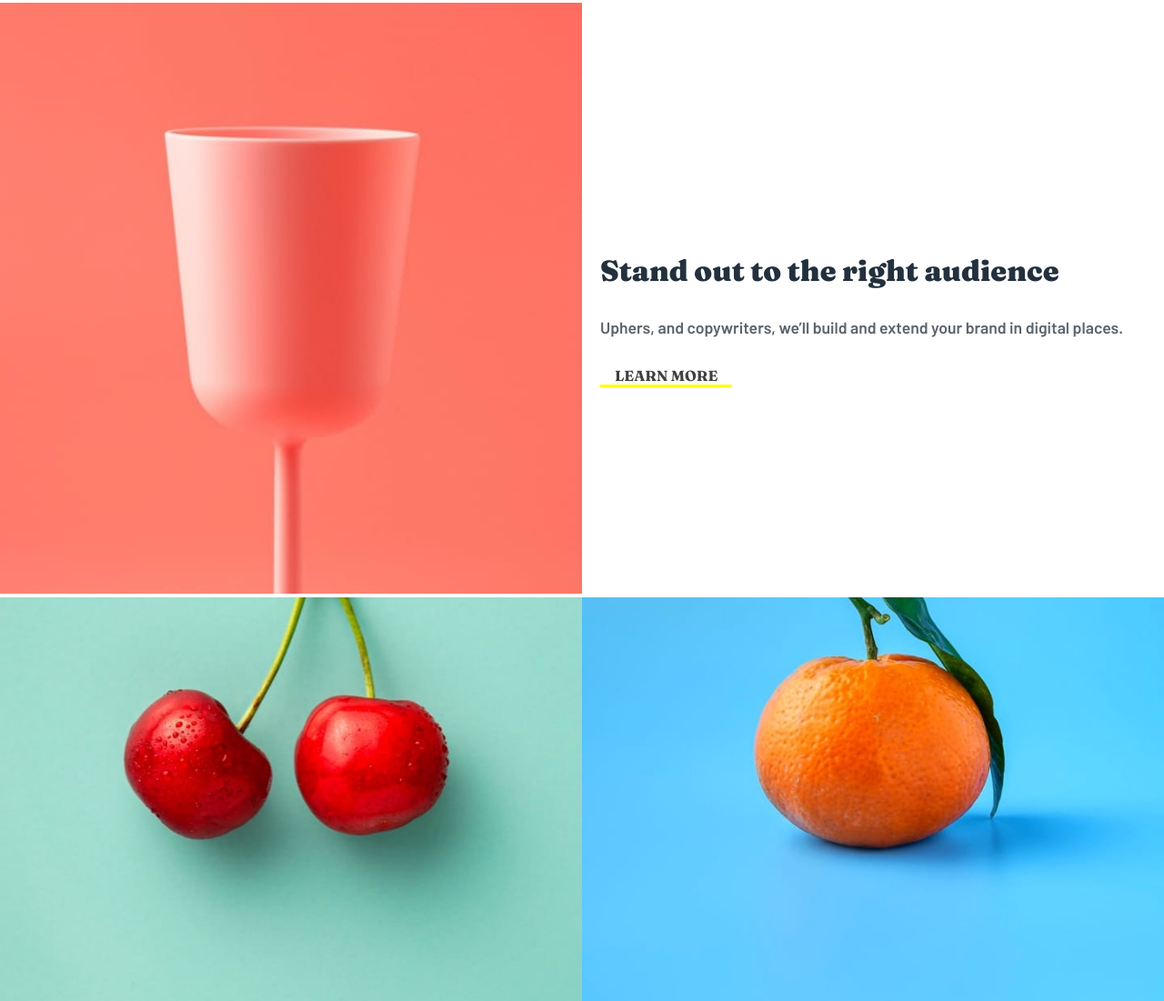
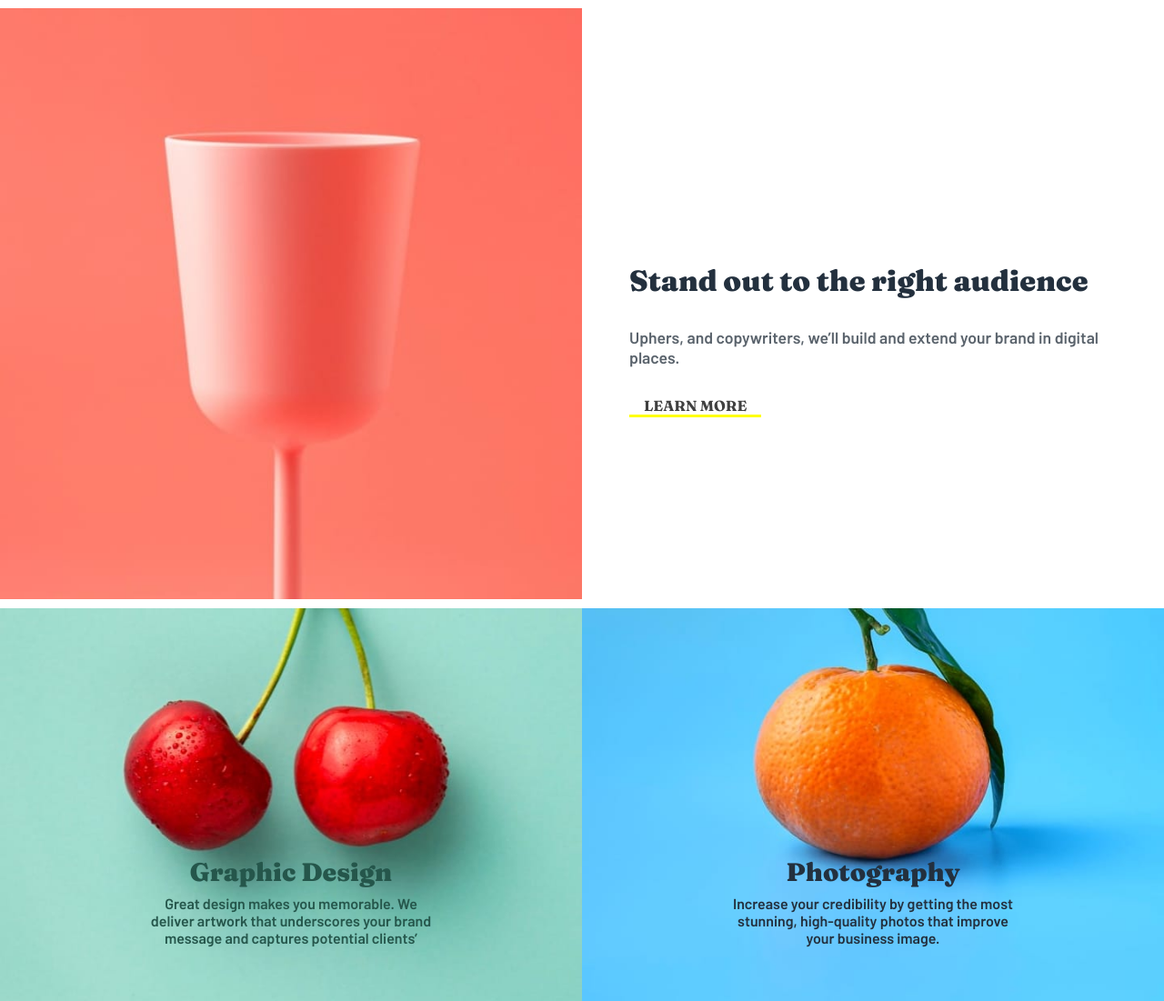
Before and after one commit to IkromBey/Sunny-side-agency-landing-page, a plain HTML site: page index.html in a window 1280 px wide. Shown: the part 1451-2552 px from the top of the page at 91% size. Drawn offline with Linux system fonts and the light colour scheme.

Commit message:
fix padding of column

```diff
--- a/css/style.css
+++ b/css/style.css
@@ -27,6 +27,7 @@
 body {
   background-color: var(--background);
   font-size: 16px;
+  /* background:hsl(213, 9%, 39%); */
 }
 h1, h2 {
   font-family: "Fraunces", serif;
@@ -34,10 +35,12 @@ h1, h2 {
 header {
 
   background-image: url("../images/desktop/image-header.jpg");
+  background-size: cover;
   background-repeat: no-repeat;
   background-size: 100%;
   width: 100%;
   height: 100vh;
+
 }
 .sunnyside {
   font-size: 1.8rem;
@@ -97,6 +100,7 @@ header {
 
 /* COLUMN CARD */
 .column-card {
+  padding: 0 2rem;
   max-width: 100%;
   width: 600px;
   top: 50%;
@@ -117,7 +121,7 @@ header {
   position: relative;
   width: 100%;
   height: 100%;
-  min-height: 650px;
+  min-height: 660px;
 }
 .column-card__title {
   font-family: "Fraunces", serif;
@@ -150,8 +154,6 @@ header {
   object-fit: cover;
   width: 100%;
   height: 100%;
-  height: 100%;
-  min-height: 650px;
 }
 
 .column img {
@@ -160,14 +162,6 @@ header {
   height: 100%;
   min-height: 650px;
 }
-.column4 {
-
-  order: 1;
-}
-.column3 {
-  order: 2;
-}
-
 /* LAST MAIN  */
 .last-main__container {
   display: flex;
@@ -185,9 +179,9 @@ header {
 .overlay-text__block {
   text-align: center;
   position: absolute;
-  top: 500px;
+  top: 60%;
   left: 50%;
-  transform: translate(-50%, -50px);
+  transform: translate(-50%, -50%);
 }
 .column-left {
   color: var(--Dark-desaturated-cyan);
@@ -240,6 +234,7 @@ header {
 }
 .testimonial-flex__container-item {
   width:300px;
+  padding: 0 1rem;
 }
 
 .testimonial-flex__container-item__img {
@@ -280,6 +275,7 @@ header {
 .milk-row__img {
   width: 25%;
   height: auto;
+  object-fit: cover;
 }
 
 /* FOOTER */
--- a/index.html
+++ b/index.html
@@ -64,6 +64,9 @@
     </div> <!--section-->
 
     <div class="section">
+        <div class="column column4">
+          <img class="column-card__img" src="images/desktop/image-stand-out.jpg" alt="image of stand out">
+        </div>
        <div class="column column3">
          <div class="column-card">
            <h1 class="column-card__title">
@@ -76,9 +79,7 @@
            <a href="#" class="column-card__text-link">Learn more</a>
          </div>
        </div>
-       <div class="column column4">
-         <img class="column-card__img" src="images/desktop/image-stand-out.jpg" alt="image of stand out">
-        </div>
+
       </div>
       <!--section-->
     </div> <!--main-->
```
